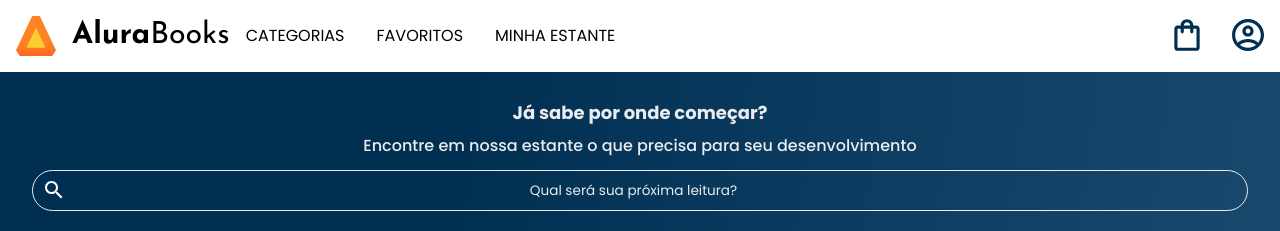
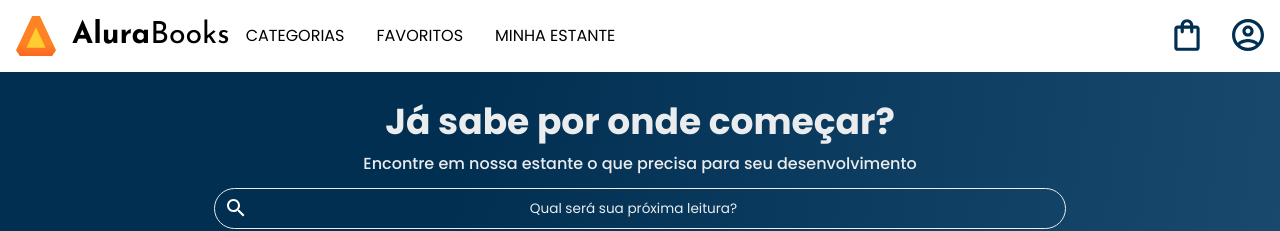
Before and after one commit to deborakny/alura-books, a plain HTML site: page index.html in a window 1280 px wide. Shown: the top 231 px of the page. Drawn offline with nearby package versions, Linux system fonts and the light colour scheme.

Commit message:
banner - versao tablet

```diff
--- a/styles/banner.css
+++ b/styles/banner.css
@@ -33,3 +33,13 @@
     background: url("/assets/Lupa.svg");
     background-repeat: no-repeat;
 }
+
+@media screen and (min-width: 768px){
+    .banner__titulo {
+        font-size: 2.25rem;
+    }
+
+    .banner__busca {
+        width: 70%;
+    }
+}
```
